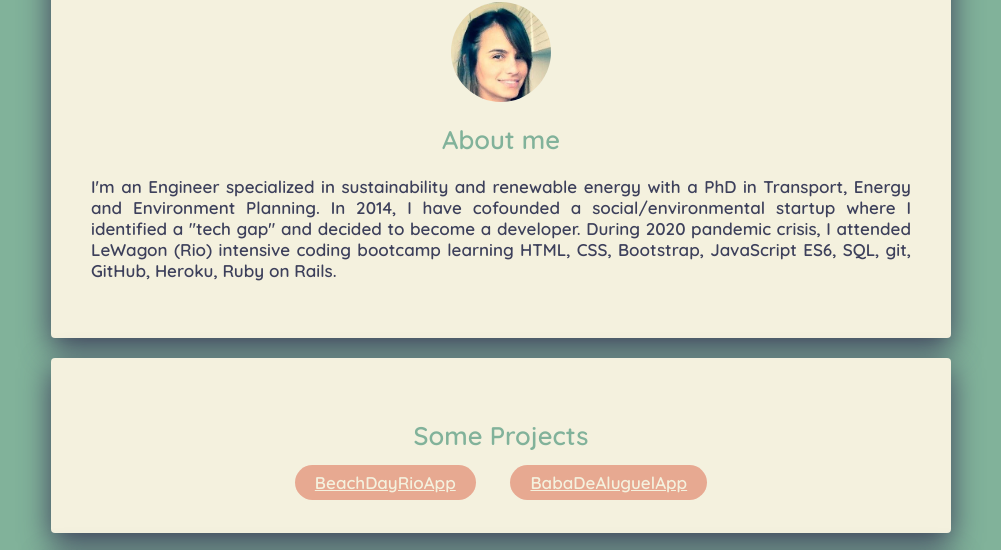
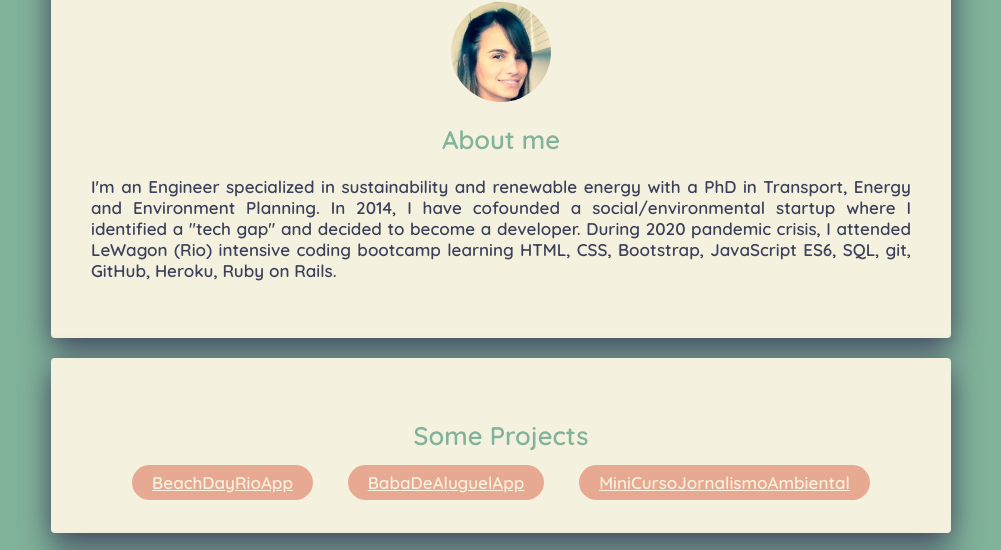
Before and after one commit to AliceRRC/profile, a plain HTML site: page index.html in a window 1280 px wide. Shown: the part 182-732 px from the top of the page, without its empty margins (139-1140 px from the left). Drawn offline with Linux system fonts and the light colour scheme.

Commit message:
Update index.html

```diff
--- a/index.html
+++ b/index.html
@@ -29,6 +29,7 @@
         <div>
           <a href="http://www.beachdayrio.com/" class="btn-pink" class="buttom">BeachDayRioApp</a>
           <a href="https://babadealuguel.herokuapp.com/" class="btn-pink" class="buttom">BabaDeAluguelApp</a>
+          <a href="https://minicurso.oeco.org.br/" class="btn-pink" class="buttom">MiniCursoJornalismoAmbiental</a>
         </div>
       </div>
 
```
